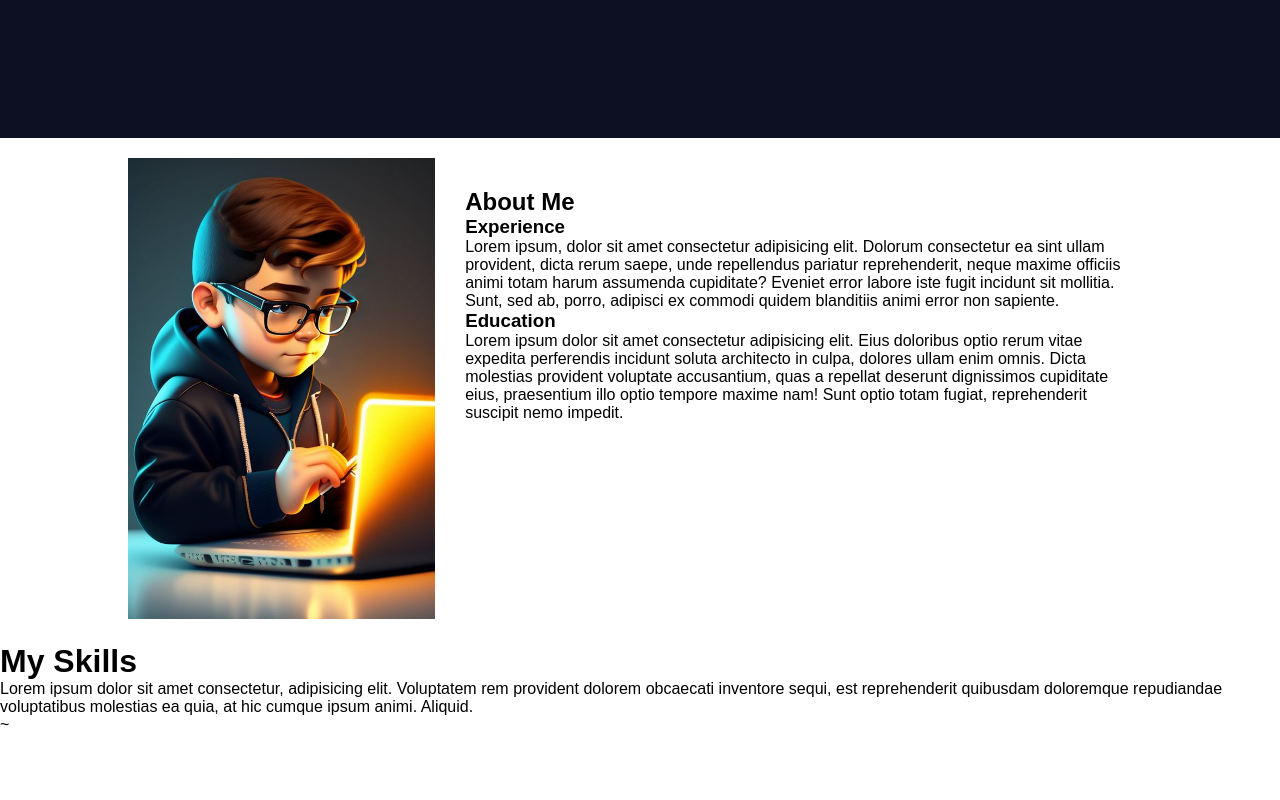
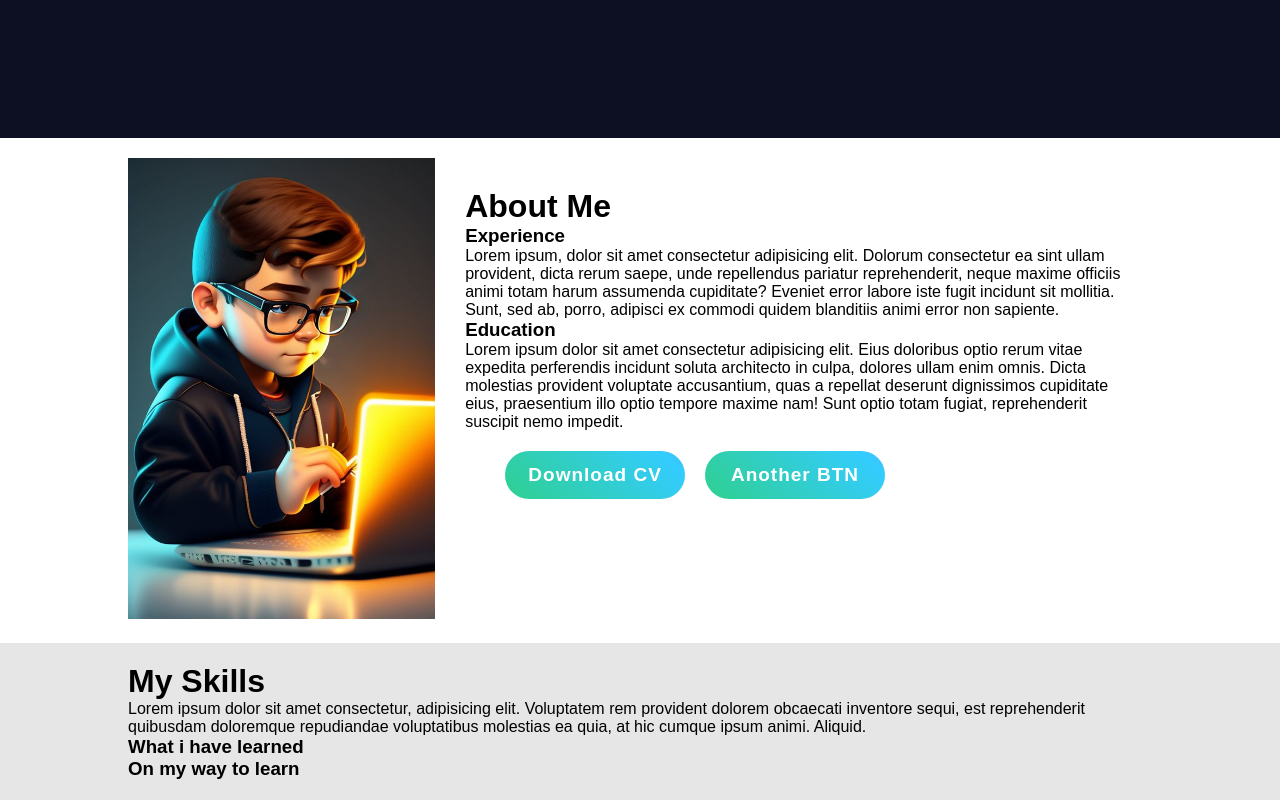
Before and after one commit to Kushalprintln/Portfolio-One, a plain HTML site: page index.html in a window 1280 px wide. Shown: the part 662-1462 px from the top of the page. Before the commit the page ends 1396 px from the top, so only its background shows below. Drawn offline with nearby package versions, Linux system fonts and the light colour scheme.

Commit message:
adding buttons and skill section

```diff
--- a/index.html
+++ b/index.html
@@ -47,17 +47,25 @@
         <div class="about-profile-img">
             <img src="./profile2.jpg" alt="">
         </div>
-        <section class="about-content">
+        <div class="about-content">
             <h1>About <span>Me</span></h1>
             <h3>Experience</h3>
             <p>Lorem ipsum, dolor sit amet consectetur adipisicing elit. Dolorum consectetur ea sint ullam provident, dicta rerum saepe, unde repellendus pariatur reprehenderit, neque maxime officiis animi totam harum assumenda cupiditate? Eveniet error labore iste fugit incidunt sit mollitia. Sunt, sed ab, porro, adipisci ex commodi quidem blanditiis animi error non sapiente.</p>
             <h3>Education</h3>
             <p>Lorem ipsum dolor sit amet consectetur adipisicing elit. Eius doloribus optio rerum vitae expedita perferendis incidunt soluta architecto in culpa, dolores ullam enim omnis. Dicta molestias provident voluptate accusantium, quas a repellat deserunt dignissimos cupiditate eius, praesentium illo optio tempore maxime nam! Sunt optio totam fugiat, reprehenderit suscipit nemo impedit.</p>
-        </section>
+            <div class="res-btn">
+                <a class="btn-1">Download CV</a>
+                <a class="btn-1">Another BTN</a>
+            </div>
+        </div>
     </div>
     <div class="skills">
         <h1>My Skills</h1>
-        <p>Lorem ipsum dolor sit amet consectetur, adipisicing elit. Voluptatem rem provident dolorem obcaecati inventore sequi, est reprehenderit quibusdam doloremque repudiandae voluptatibus molestias ea quia, at hic cumque ipsum animi. Aliquid.</p>~
+        <p>Lorem ipsum dolor sit amet consectetur, adipisicing elit. Voluptatem rem provident dolorem obcaecati inventore sequi, est reprehenderit quibusdam doloremque repudiandae voluptatibus molestias ea quia, at hic cumque ipsum animi. Aliquid.</p>
+        <h3>What i have learned</h3>
+        <div class="skill-container-one"></div>
+        <h3>On my way to learn</h3>
+        <div class="skill-container-two"></div>
     </div>
 
 
--- a/style.css
+++ b/style.css
@@ -266,6 +266,51 @@ body{
     width: 70%;
     padding: 30px;
 }
+.res-btn{
+    padding: 20px;
+    width: 70%;
+    display: inline-flex;
+    justify-content: space-evenly;
+}
+.btn-1{
+    position: relative;
+    display: inline-flex;
+    justify-content: center;
+    align-items: center;
+    width: 180px;
+    height: 48px;
+    font-size: 19px;
+    color: #fff;
+    border-radius: 40px;
+    text-decoration: none;
+    font-weight: 600;
+    letter-spacing: 1px;
+    /* background-color: #2fd08f; */
+}
+.btn-1::after{
+    content: '';
+    position: absolute;
+    top: 0;
+    left: 0;
+    inset: 0;
+    background: linear-gradient(45deg,#2fd08f, #3cf,#D02F70);
+    background-size: 200%;
+    background-position: 0 0;
+    z-index: -1;
+    border-radius: 40px;
+    /* filter: blur(5px); */
+    transition: 0.5s ease;
+}
+.btn-1:hover::after{
+    background-position: 100% 0;
+}
+.skills{
+    padding: 20px 10%;
+    background-color: #e6e6e6;
+
+}
+
+
 /* -----ALL ANIMATIONS-------- */
 @keyframes slideTop {
     0%{
```
